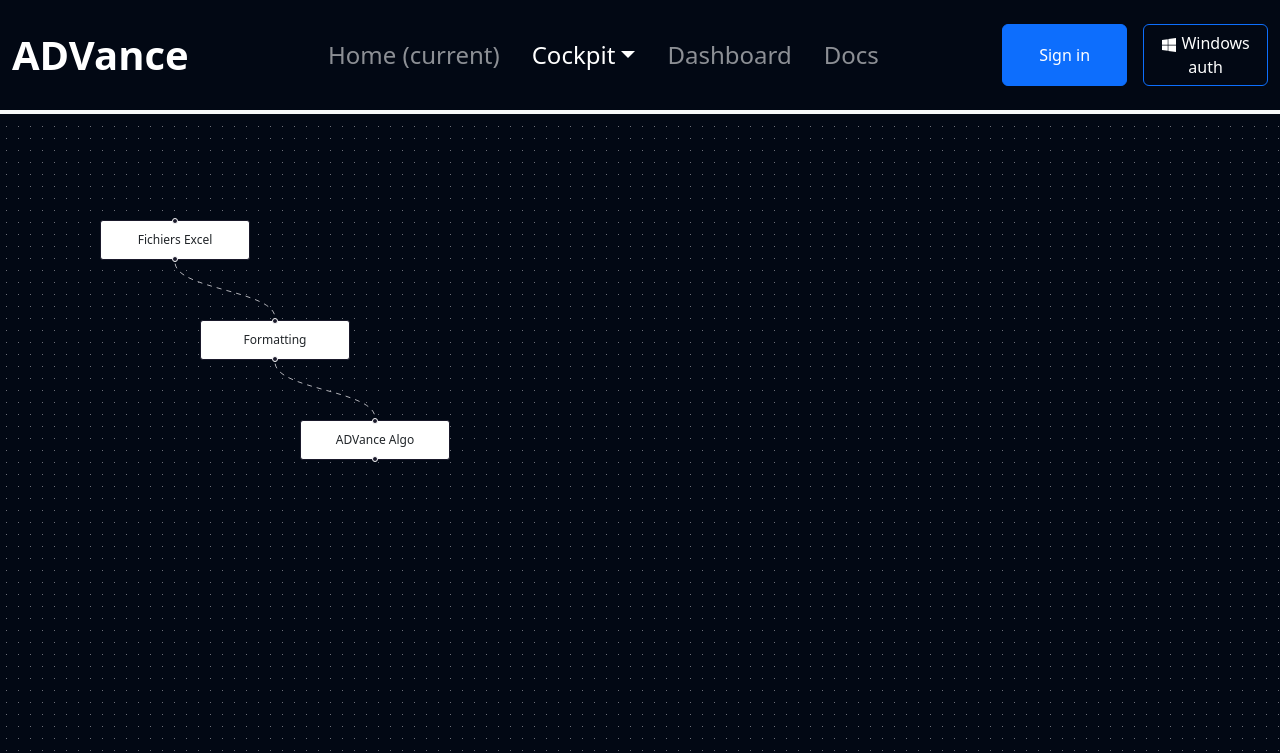
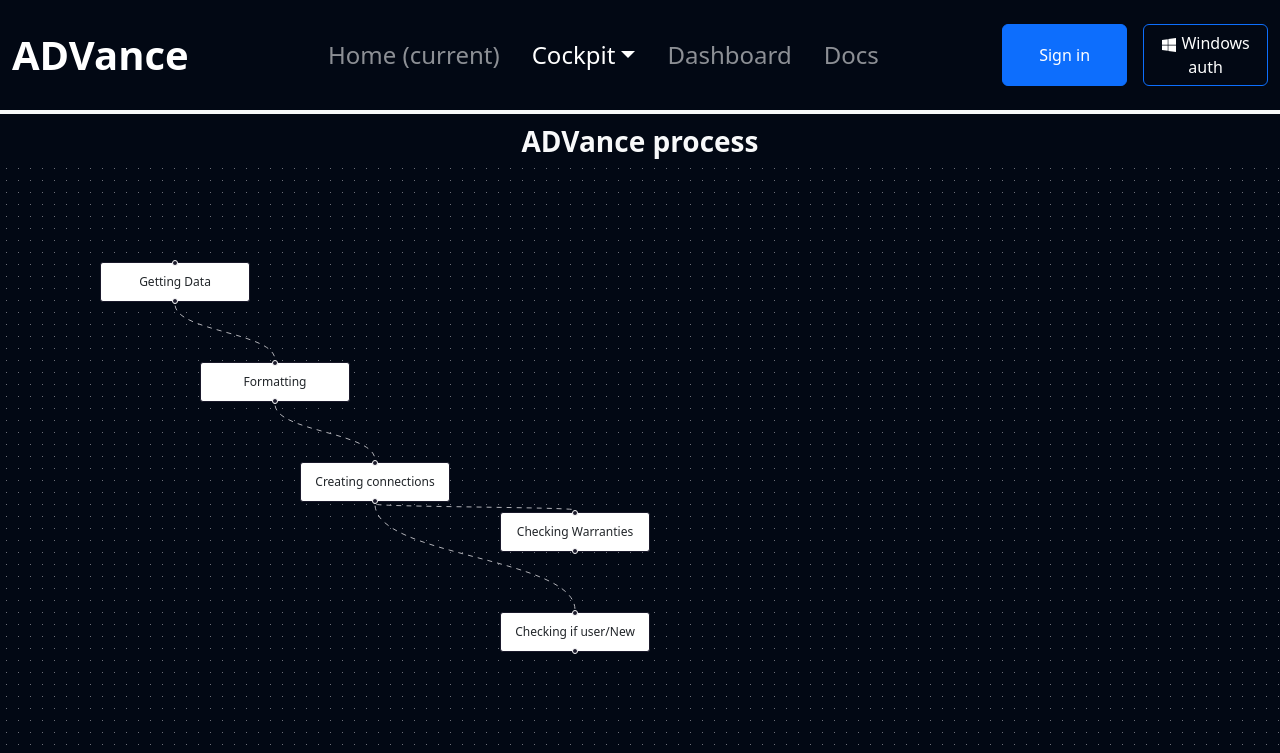
Before and after one commit to NadirMohamedCHERFIA/advance-front, a React (Create React App) app: page /#/process in a window 1280 px wide. Shown: the top 753 px of the page. Built offline with nearby package versions, Linux system fonts and the light colour scheme.

Commit message:
Added nodes

```diff
--- a/src/components/Process/Process.jsx
+++ b/src/components/Process/Process.jsx
@@ -11,11 +11,18 @@ import React, { useCallback } from 'react';
 import '@xyflow/react/dist/style.css';
 
 const initialNodes = [
-  { id: '1', position: { x: 100, y: 100 }, data: { label: 'Fichiers Excel' } },
+  { id: '1', position: { x: 100, y: 100 }, data: { label: 'Getting Data' } },
   { id: '2', position: { x: 200, y: 200 }, data: { label: 'Formatting' } },
-  { id: '3', position: { x: 300, y: 300 }, data: { label: 'ADVance Algo' } },
+  { id: '3', position: { x: 300, y: 300 }, data: { label: 'Creating connections' } },
+  { id: '4', position: { x: 500, y: 350 }, data: { label: 'Checking Warranties' } },
+  { id: '5', position: { x: 500, y: 450 }, data: { label: 'Checking if user/New' } },
 ];
-const initialEdges = [{ id: 'e1-2', source: '1', target: '2',animated: true },{ id: 'e2-3', source: '2', target: '3',animated: true }];
+const initialEdges = [
+  { id: 'e1-2', source: '1', target: '2',animated: true },
+  { id: 'e2-3', source: '2', target: '3',animated: true },
+  { id: 'e3-4', source: '3', target: '4',animated: true },
+  { id: 'e3-5', source: '3', target: '5',animated: true }
+];
 
 const Process = () => {
   const [nodes, setNodes, onNodesChange] = useNodesState(initialNodes);
@@ -26,8 +33,11 @@ const Process = () => {
     [setEdges],
   );
   return (
-    <div className="">
-      <div style={{ width: '100vw', height: '100vh', marginTop:'120px'}}>
+    <div className="" style={{marginTop:"120px"}}>
+      <div className="fs-3 text-light text-center fw-bold w-100">
+        ADVance process
+      </div>
+      <div style={{ width: '100vw', height: '100vh'}}>
         <ReactFlow
           nodes={nodes}
           edges={edges}
```
